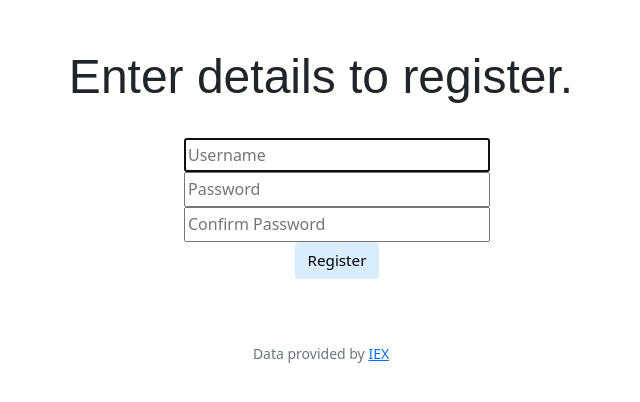
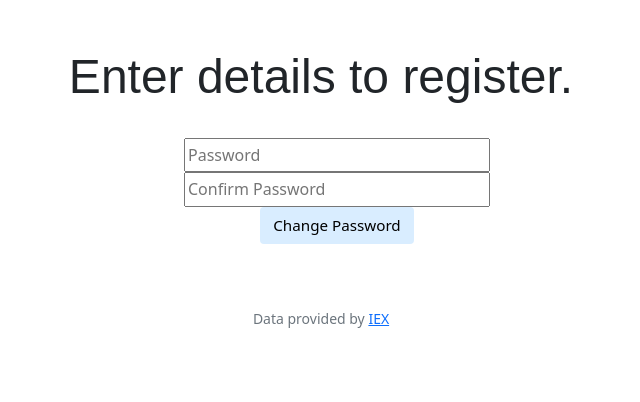
Before and after one commit to Hard-Luck/cs-50, a Flask app: template finance/templates/changepassword.html in a window 1280 px wide. Shown: the part 66-468 px from the top of the page, without its empty margins (319-959 px from the left). Run offline with Flask 2, Linux system fonts and the light colour scheme; the template is opened without the code that fills it, so the values that code supplies are empty; some libraries are stand-ins or nearby versions.

Commit message:
Fri, Mar 11, 2022, 2:01 PM +00:00

```diff
--- a/finance/templates/changepassword.html
+++ b/finance/templates/changepassword.html
@@ -8,16 +8,13 @@
 
         <ul style="list-style: none">
             <li class="reg-form">
-                <input type="text" name="name" placeholder="Username" autofocus autocomplete="off">
-            </li>
-            <li class="reg-form">
                 <input type="text" name="password1" placeholder="Password" autocomplete="off">
             </li >
             <li class="reg-form">
                 <input type="text" name="password2" placeholder="Confirm Password" autocomplete="off">
             </li>
             <li>
-                <input type="submit" value="Register">
+                <input type="submit" value="Change Password">
             </li>
         </ul>
     </form>
```
